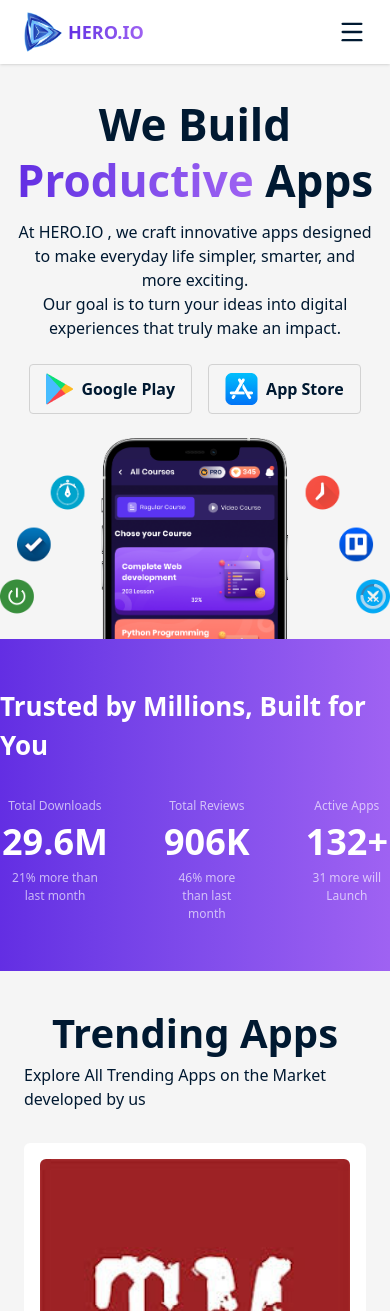
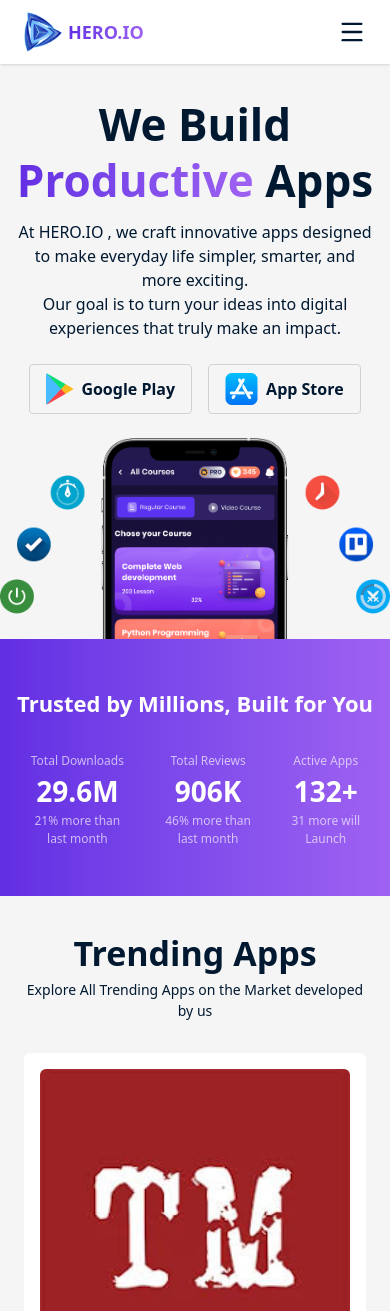
Before and after one commit to Nafis5115/PHero_A08, a React (Vite) app: page / in a window 390 px wide. Shown: the top 1311 px of the page. Built offline with nearby package versions, Linux system fonts and the light colour scheme.

Commit message:
almost fixed all the issues

```diff
--- a/src/components/Hero.jsx
+++ b/src/components/Hero.jsx
@@ -1,6 +1,7 @@
 import React from "react";
 import playStore from "../assets/playstore.png";
 import appStore from "../assets/appstore.png";
+import heroImage from "../assets/hero.png";
 const Hero = () => {
   return (
     <div className="flex flex-col  items-center mt-8 text-[#001931]">
@@ -32,7 +33,7 @@
           <span className="font-semibold">App Store</span>
         </a>
       </div>
-      <img className="w-110 md:w-fit" src="src/assets/hero.png" alt="" />
+      <img className="w-110 md:w-fit" src={heroImage} alt="" />
     </div>
   );
 };
--- a/src/components/TrendingApps.jsx
+++ b/src/components/TrendingApps.jsx
@@ -5,10 +5,10 @@
   const apps = appsData.slice(0, 8);
   return (
     <div className="mt-8 mx-6 md:mx-12 text-[#001931]">
-      <h1 className="flex justify-center text-[40px] font-bold ">
+      <h1 className="flex justify-center text-[34px] md:text-[40px] font-bold ">
         Trending Apps
       </h1>
-      <p className="font-light mb-8 flex justify-center">
+      <p className="font-light mb-8 text-[14px] md:text-[18px] text-center flex justify-center">
         Explore All Trending Apps on the Market developed by us
       </p>
       <div className="grid grid-cols-1 md:grid-cols-4 gap-6">
--- a/src/components/Trusted.jsx
+++ b/src/components/Trusted.jsx
@@ -4,15 +4,15 @@
   return (
     <div className="bg-gradient-to-r from-[#632EE3] to-[#9F62F2] py-12">
       <div className="flex flex-col items-center">
-        <h1 className="font-bold text-white text-[26px] md:text-[32px] mb-8">
+        <h1 className="font-bold text-white text-[22px] md:text-[32px] mb-8">
           Trusted by Millions, Built for You
         </h1>
-        <div className="flex gap-14 mx-4 ">
+        <div className="flex gap-6 md:gap-14 mx-6 md:mx-0 ">
           <div className="flex flex-col items-center">
             <p className="text-[12px] md:text-[14px] text-white/65 font-light">
               Total Downloads
             </p>
-            <h1 className="text-[36px] md:text-[42px] font-bold text-white ">
+            <h1 className="text-[28px] md:text-[42px] font-bold text-white ">
               29.6M
             </h1>
             <p className="text-[12px] md:text-[14px] text-center text-white/65 font-light">
@@ -23,7 +23,7 @@
             <p className="text-[12px] md:text-[14px] text-white/65 font-light">
               Total Reviews
             </p>
-            <h1 className="text-[36px] md:text-[42px] font-bold text-white ">
+            <h1 className="text-[28px] md:text-[42px] font-bold text-white ">
               906K
             </h1>
             <p className="text-[12px] md:text-[14px] text-center text-white/65 font-light">
@@ -34,7 +34,7 @@
             <p className="text-[12px] md:text-[14px] text-white/65 font-light">
               Active Apps
             </p>
-            <h1 className="text-[36px] md:text-[42px] font-bold text-white ">
+            <h1 className="text-[28px] md:text-[42px] font-bold text-white ">
               132+
             </h1>
             <p className="text-[12px] md:text-[14px] text-center text-white/65 font-light">
```
